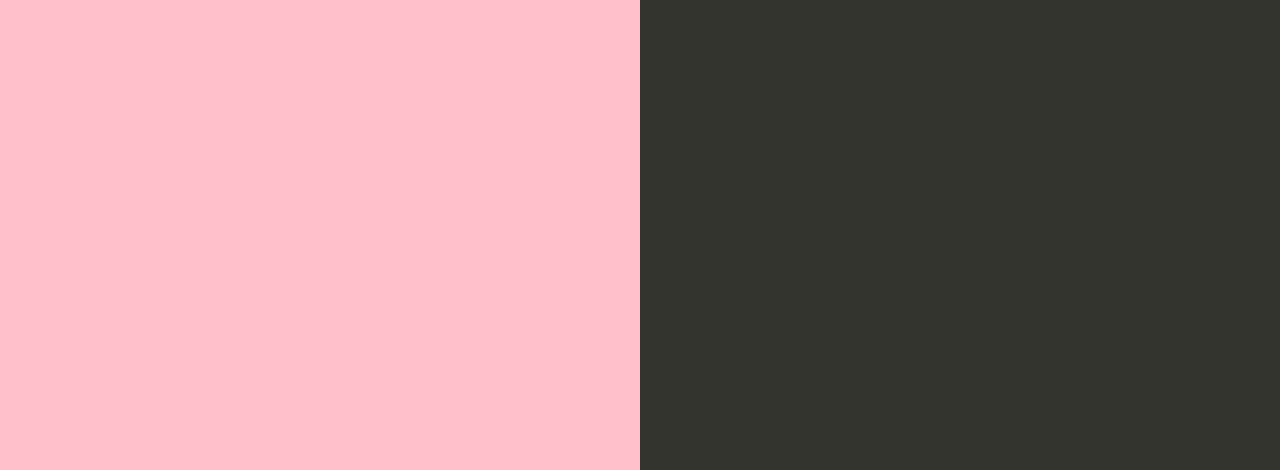
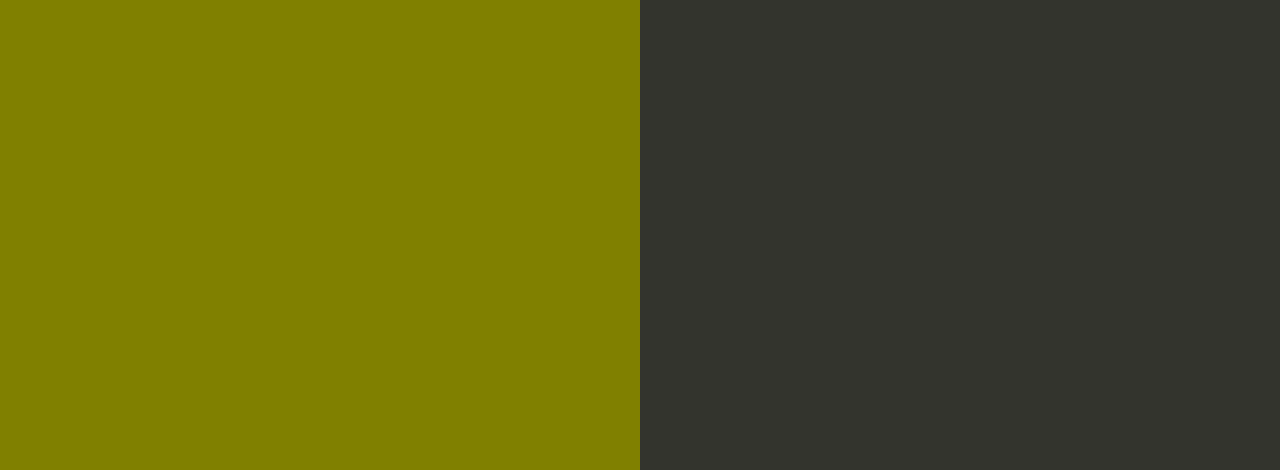
Before and after one commit to Pulkitwebd1/learning, a website: page index.html in a window 1280 px wide. Shown: the part 330-800 px from the top of the page. Drawn offline with Linux system fonts and the light colour scheme.

Commit message:
Update index.html

```diff
--- a/index.html
+++ b/index.html
@@ -35,7 +35,7 @@
 
         text-align: right;
         padding-top: 11em;
-        background-color: pink ;
+        background-color: olive;
 
       }
       .textColumn p {
```
